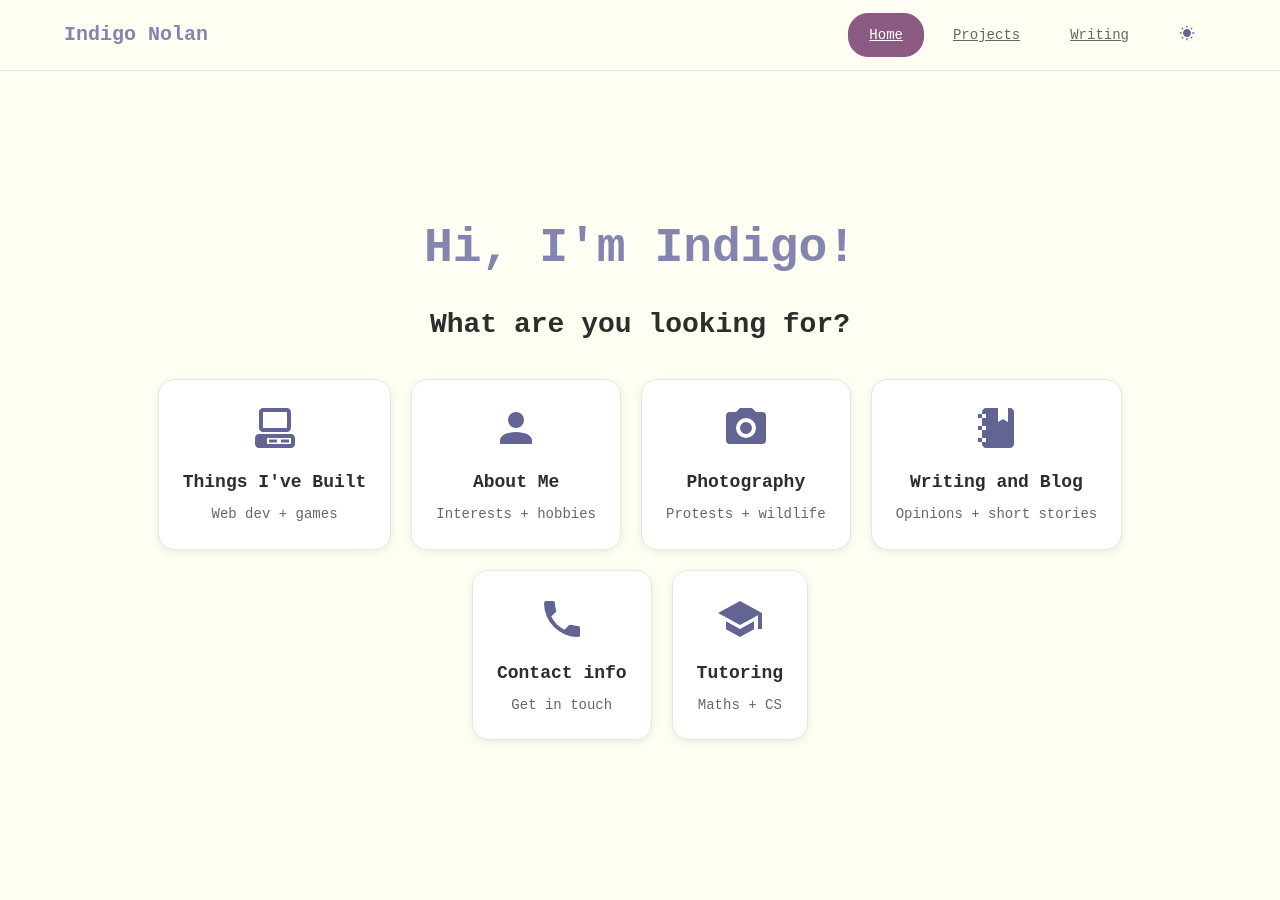
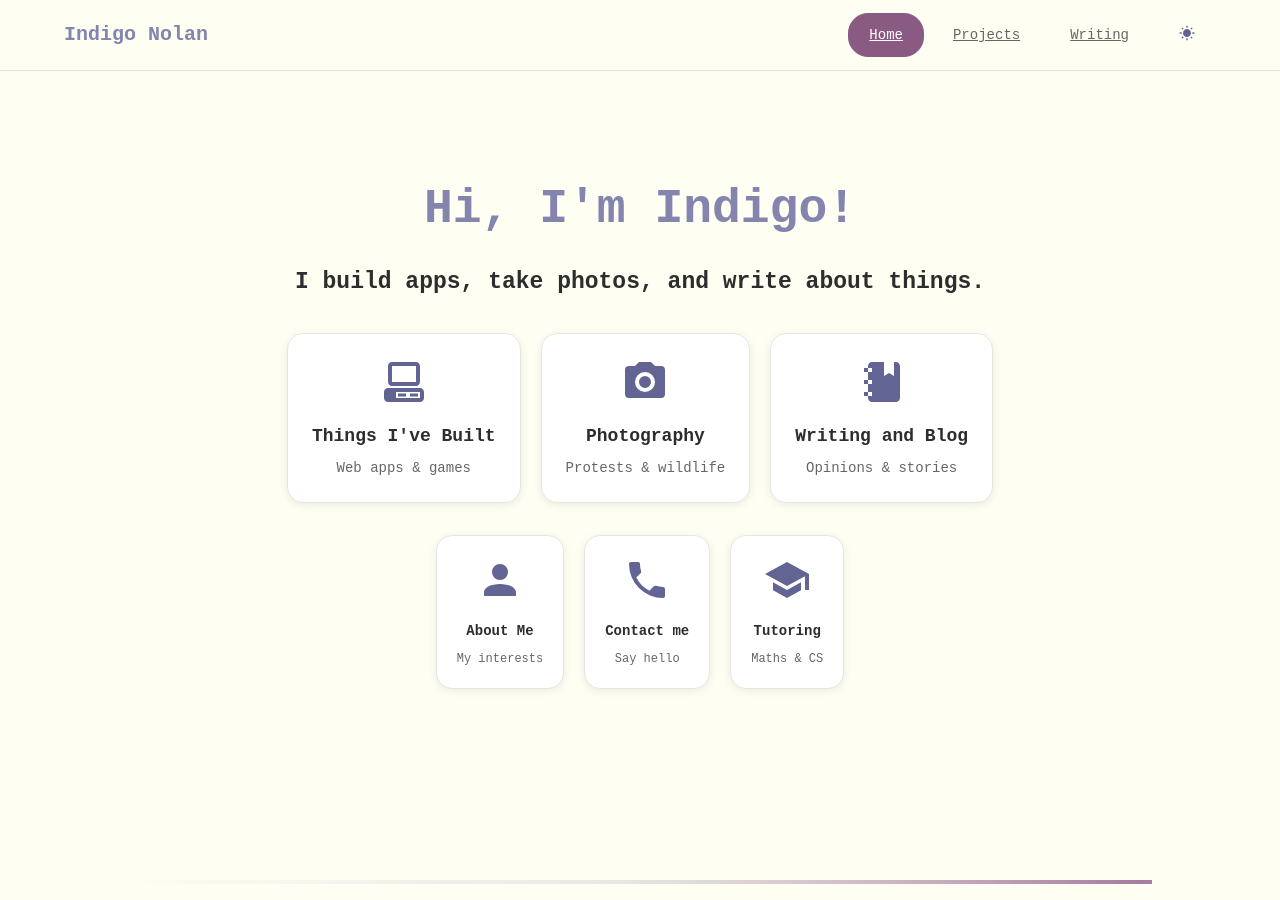
Before and after one commit to Lem0naise/website, a Jekyll site: the page index.html, which Jekyll copies as it is, in a window 1280 px wide and 900 px high. Built offline with Jekyll 4.4.1, drawn with Linux system fonts in a browser that asks for light colours; some web fonts are replaced.

Commit message:
Update portfolio phrasing

```diff
--- a/_layouts/post.html
+++ b/_layouts/post.html
@@ -54,7 +54,6 @@
 					<div class="post-meta">
 
 						<div class="post-information">{{ page.date | date: "%B %d, %Y" }}</div>
-						<div class="post-information">Indigo</div>
 						<div class="post-information">{{page.tags | join: ' • '}}</div>
 					</div>
 				</header>
--- a/index.html
+++ b/index.html
@@ -90,54 +90,57 @@
 					<h1>Hi, I'm Indigo!</h1>
 
 					<div class="looking-for">
-						<h2>What are you looking for?</h2>
+						<h2>I build apps, take photos, and write about things.</h2>
 						<div class="options-grid">
 							<a class="option-card option-primary" href="./portfolio">
 								<!-- inline SVG from imgs/desktop-tower-monitor.svg -->
 
-								<h3><svg class='option-img'  xmlns="http://www.w3.org/2000/svg" viewBox="0 0 24 24"><path d="M6,2C4.89,2 4,2.89 4,4V12C4,13.11 4.89,14 6,14H18C19.11,14 20,13.11 20,12V4C20,2.89 19.11,2 18,2H6M6,4H18V12H6V4M4,15C2.89,15 2,15.89 2,17V20C2,21.11 2.89,22 4,22H20C21.11,22 22,21.11 22,20V17C22,15.89 21.11,15 20,15H4M8,17H20V20H8V17M9,17.75V19.25H13V17.75H9M15,17.75V19.25H19V17.75H15Z" /></svg>
+							<h3><svg class='option-img'  xmlns="http://www.w3.org/2000/svg" viewBox="0 0 24 24"><path d="M6,2C4.89,2 4,2.89 4,4V12C4,13.11 4.89,14 6,14H18C19.11,14 20,13.11 20,12V4C20,2.89 19.11,2 18,2H6M6,4H18V12H6V4M4,15C2.89,15 2,15.89 2,17V20C2,21.11 2.89,22 4,22H20C21.11,22 22,21.11 22,20V17C22,15.89 21.11,15 20,15H4M8,17H20V20H8V17M9,17.75V19.25H13V17.75H9M15,17.75V19.25H19V17.75H15Z" /></svg>
 									Things I've Built</h3>
-								<p>Web dev + games</p>
+								<p>Web apps & games</p>
 							</a>
 
 
-							<a class="option-card" href="#about">
-								<!-- inline SVG from imgs/account.svg -->
-
-								<h3><svg class ='option-img' xmlns="http://www.w3.org/2000/svg" viewBox="0 0 24 24"><path d="M12,4A4,4 0 0,1 16,8A4,4 0 0,1 12,12A4,4 0 0,1 8,8A4,4 0 0,1 12,4M12,14C16.42,14 20,15.79 20,18V20H4V18C4,15.79 7.58,14 12,14Z" /></svg> About Me</h3>
-								<p>Interests + hobbies</p>
-							</a>
-
-
-							<a class="option-card" href='https://www.flickr.com/people/indigon/' target="_blank">
+							<a class="option-card" href='https://www.flickr.com/photos/indigon/' target="_blank">
 								<!-- inline SVG from imgs/camera.svg -->
 
 								<h3><svg class='option-img'  xmlns="http://www.w3.org/2000/svg" viewBox="0 0 24 24"><path d="M4,4H7L9,2H15L17,4H20A2,2 0 0,1 22,6V18A2,2 0 0,1 20,20H4A2,2 0 0,1 2,18V6A2,2 0 0,1 4,4M12,7A5,5 0 0,0 7,12A5,5 0 0,0 12,17A5,5 0 0,0 17,12A5,5 0 0,0 12,7M12,9A3,3 0 0,1 15,12A3,3 0 0,1 12,15A3,3 0 0,1 9,12A3,3 0 0,1 12,9Z" /></svg> Photography</h3>
-								<p>Protests + wildlife</p>
+								<p>Protests & wildlife</p>
 							</a>
 
 							<a class="option-card" href="./blog">
 								<!-- inline SVG from imgs/notebook.svg -->
 
 								<h3><svg class='option-img' xmlns="http://www.w3.org/2000/svg" viewBox="0 0 24 24"><path d="M3,7V5H5V4C5,2.89 5.9,2 7,2H13V9L15.5,7.5L18,9V2H19C20.05,2 21,2.95 21,4V20C21,21.05 20.05,22 19,22H7C5.95,22 5,21.05 5,20V19H3V17H5V13H3V11H5V7H3M7,11H5V13H7V11M7,7V5H5V7H7M7,19V17H5V19H7Z" /></svg> Writing and Blog</h3>
-								<p>Opinions + short stories</p>
+								<p>Opinions & stories</p>
 							</a>
 
 
-							<a class="option-card" href="#contact-info">
+						</div>
+						<div class="options-grid">
+
+
+							<a class="option-card smaller" href="#about">
+								<!-- inline SVG from imgs/account.svg -->
+
+								<h3><svg class ='option-img' xmlns="http://www.w3.org/2000/svg" viewBox="0 0 24 24"><path d="M12,4A4,4 0 0,1 16,8A4,4 0 0,1 12,12A4,4 0 0,1 8,8A4,4 0 0,1 12,4M12,14C16.42,14 20,15.79 20,18V20H4V18C4,15.79 7.58,14 12,14Z" /></svg> About Me</h3>
+								<p>My interests</p>
+							</a>
+
+
+							<a class="option-card  smaller" href="#contact-info">
 								<!-- inline SVG from imgs/phone.svg -->
 
-								<h3><svg class='option-img' xmlns="http://www.w3.org/2000/svg" viewBox="0 0 24 24"><path d="M6.62,10.79C8.06,13.62 10.38,15.94 13.21,17.38L15.41,15.18C15.69,14.9 16.08,14.82 16.43,14.93C17.55,15.3 18.75,15.5 20,15.5A1,1 0 0,1 21,16.5V20A1,1 0 0,1 20,21A17,17 0 0,1 3,4A1,1 0 0,1 4,3H7.5A1,1 0 0,1 8.5,4C8.5,5.25 8.7,6.45 9.07,7.57C9.18,7.92 9.1,8.31 8.82,8.59L6.62,10.79Z" /></svg> Contact info</h3>
-								<p>Get in touch</p>
+								<h3><svg class='option-img' xmlns="http://www.w3.org/2000/svg" viewBox="0 0 24 24"><path d="M6.62,10.79C8.06,13.62 10.38,15.94 13.21,17.38L15.41,15.18C15.69,14.9 16.08,14.82 16.43,14.93C17.55,15.3 18.75,15.5 20,15.5A1,1 0 0,1 21,16.5V20A1,1 0 0,1 20,21A17,17 0 0,1 3,4A1,1 0 0,1 4,3H7.5A1,1 0 0,1 8.5,4C8.5,5.25 8.7,6.45 9.07,7.57C9.18,7.92 9.1,8.31 8.82,8.59L6.62,10.79Z" /></svg> Contact me</h3>
+								<p>Say hello</p>
 							</a>
 
-							<a class="option-card" href="./tutoring">
+							<a class="option-card  smaller" href="./tutoring">
 								<!-- inline SVG from imgs/school.svg -->
 
 								<h3><svg class='option-img' xmlns="http://www.w3.org/2000/svg" viewBox="0 0 24 24"><path d="M12,3L1,9L12,15L21,10.09V17H23V9M5,13.18V17.18L12,21L19,17.18V13.18L12,17L5,13.18Z" /></svg> Tutoring</h3>
-								<p>Maths + CS</p>
+								<p>Maths & CS</p>
 							</a>
-
 						</div>
 					</div>
 				</div>
@@ -223,7 +226,7 @@
 							<h3>Interests when I'm not coding</h3>
 							<ul>
 								<li>I love learning languages and travelling. I speak English, French, Russian, and a little bit of German, Ukrainian, Spanish, and Italian. Please send me foreign book, film, and song recommendations!</li>
-								<li><a target='_blank' href="https://www.flickr.com/people/indigon/">I do all kinds of photography.</a> I have a Nikon D7200 and a Tamron 16-300mm.</li>
+								<li><a target='_blank' href="https://www.flickr.com/photos/indigon/">I do all kinds of photography.</a> I have a Nikon D7200 and a Tamron 16-300mm.</li>
 								<li>I often read dozens of books each month, and even <a href="https://favourites.me">built a tool to track them!</a> I'm also in the process of writing a couple of my own. They will probably never be ready. </li>
 								<li>I'm interested in current politics and historical politics, and believe in the value of civic engagement. I wrote a <a href="/blog/posts/first-past-the-post-broken.html">short blog post about that</a> if you're interested. I also made a <a href="https://politicalplayground.sherpa.software" target="_blank">election simulation game if you're into that.</a></li>
 							</ul>
--- a/stylesheet.css
+++ b/stylesheet.css
@@ -1,4 +1,6 @@
 @import url('https://fonts.googleapis.com/css2?family=Syne+Mono&display=swap');
+@import url('https://fonts.googleapis.com/css2?family=Faculty+Glyphic');
+
 
 .disable-transitions *, .disable-transitions, .disable-transitions *:before, .disable-transitions *:after {
     transition: none !important;
@@ -21,7 +23,9 @@
 	--github-special: #404040;
 
 	--font-main: 'Syne Mono';
-}
+	--font-small: 'Faculty Glyphic';
+}
+
 
 body.dark-mode {
 	--text: #fffef3;
@@ -201,7 +205,7 @@
 
 /* Welcome Section */
 .welcome-section {
-	min-height: 100vh;
+	min-height: 90vh;
 	display: flex;
 	align-items: center;
 	justify-content: center;
@@ -210,7 +214,7 @@
 
 .welcome-content {
 	text-align: center;
-	width: 80vw;
+	width: 91vw;
 	padding-bottom: 10vh;
 	top: 0;
 }
@@ -238,7 +242,7 @@
 
 
 .looking-for h2 {
-	font-size: 28px;
+	font-size: 23px;
 	font-weight: 600;
 	margin: 0 0 32px;
 	color: var(--text);
@@ -351,6 +355,18 @@
 .option-card:hover p {
 	color: var(--text);
 }
+
+.smaller {
+	padding: 20px;
+}
+.smaller h3 {
+	font-size: 14px;
+}
+.smaller p {
+	font-size: 12px;
+}
+
+
 
 /* Add staggered delay for option cards */
 .option-card:nth-child(1) { --delay: 0.1s; }
@@ -1165,6 +1181,7 @@
 	line-height: 1.8;
 	color: var(--text-light);
 	text-align: left;
+	font-family: var(--font-small);
 }
 
 .about-item ul li {
@@ -1574,6 +1591,7 @@
 	}
 
 	.welcome-section {
+		padding-top: 1.5rem;
 		padding-left: 0;
 		padding-right: 0;
 	}
@@ -1587,15 +1605,17 @@
 	.welcome-subtitle {
 		font-size: 20px;
 	}
-
 	.welcome-content h1 {
 		margin: 0;
 	}
 	.looking-for h2 {
-		font-size: 20px;
+		font-size: 16px;
 		margin-bottom: 0px;
 	}
 
+	.options-grid {
+		align-items: baseline;
+	}
 	.option-card {
 		padding: 5px;
 		padding-left: 15px;
@@ -1605,6 +1625,7 @@
 	}
 
 
+
 	.option-icon {
 		display: none;
 	}
@@ -1622,6 +1643,14 @@
 		width: 1.5em;
 		height: 1.5em;
 	}
+
+	.smaller h3 {
+		font-size: 18px;
+	}
+	.smaller p {
+		font-size: 14px;
+	}
+
 
 
 	.content-section {
@@ -1786,7 +1815,7 @@
 	}
 
 	.option-card {
-		padding: 16px;
+		padding: 10px;
 	}
 
 	.featured-header {
```
